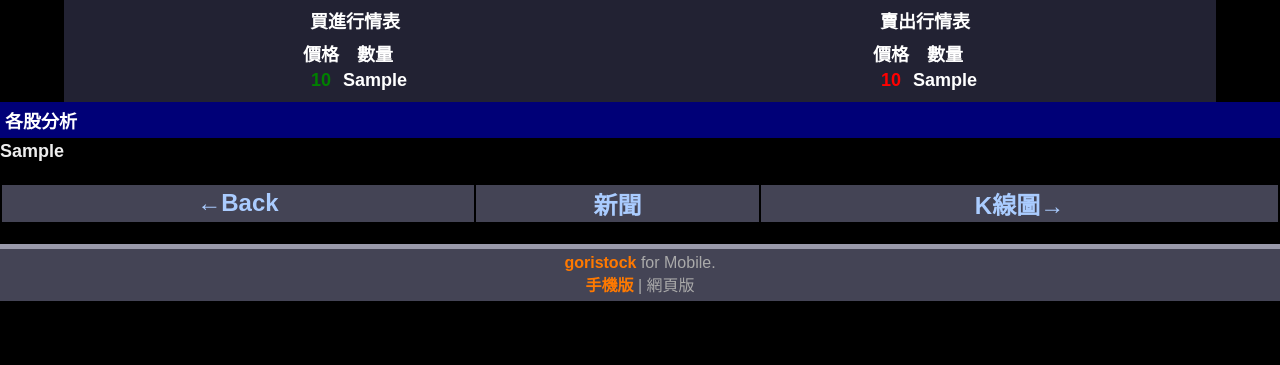
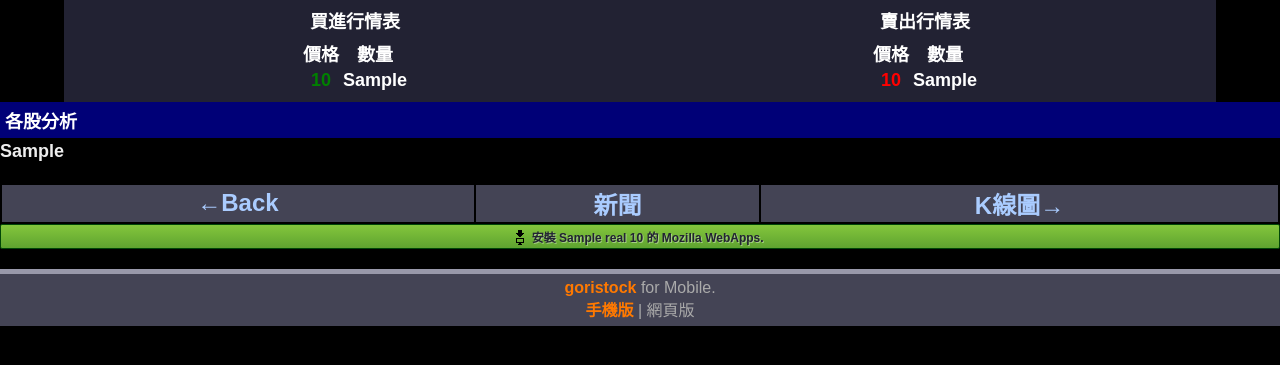
Before and after one commit to toomore/goristock, a Django app: template template/mhh_mdetail.htm in a window 1280 px wide. Shown: the part 170-535 px from the top of the page. Run offline with Django 3.2, Linux system fonts and the light colour scheme; the template is opened without the code that fills it: most values are stand-ins (such as "Sample title", 1, 10 or a date in 2020).

Commit message:
Add more stock page WebApps.

```diff
--- a/app.yaml
+++ b/app.yaml
@@ -46,6 +46,11 @@ handlers:
 - url: /ad/.*
   script: main.py
   login: admin
+
+## Mozilla WebApps
+- url: /webapps/.*
+  script: main.py
+  secure: always
 
 ## For openID
 - url: /_ah/login_required
--- a/static/css/css_m.css
+++ b/static/css/css_m.css
@@ -217,3 +217,29 @@ td {
   border-top: 5px #99a solid;
   background-color: #445;
 }
+.installable {
+  background-color: #fff;
+  border: 1px solid #004607;
+  padding: 3px 15px 3px 11px;
+  font-size: 12px;
+  text-align: center;
+  cursor: pointer;
+  text-shadow: 1px 1px 0 rgba(255, 255, 255, 0.4);
+  color: #004607;
+  background-color: #84C63C;
+  background-image: -moz-linear-gradient(center top , #84C63C 0%, #5EA330 100%);
+  background-image: -webkit-gradient(linear, left top, left bottom, color-stop(0%, #84C63C), color-stop(100%, #5EA330));
+  -webkit-border-radius: 2px;
+     -moz-border-radius: 2px;
+       -o-border-radius: 2px;
+          border-radius: 2px;
+}
+.installable img{
+  vertical-align:text-bottom;
+}
+.installable a{
+  color: #222333;
+}
+.installable a:hover{
+  color: #004607;
+}
--- a/template/mhh_mdetail.htm
+++ b/template/mhh_mdetail.htm
@@ -104,4 +104,5 @@
     <td><a href="/m/chart/{{ no }}">K線圖→</a></td>
   </tr>
 </table>
+<div class="installable"><a target="_blank" href="/getwebapps/{{ no }}"><img src="/images/download.png"> 安裝 {{ real.name }} {{ real.stock_no }} 的 Mozilla WebApps.</a></div>
 {% endblock %}
```
Also changed, not shown: main.py (+22 -2 lines), template/hh_getwebapps.htm (added, +22 -0 lines), static/images/download.png (added), 1 other file.
